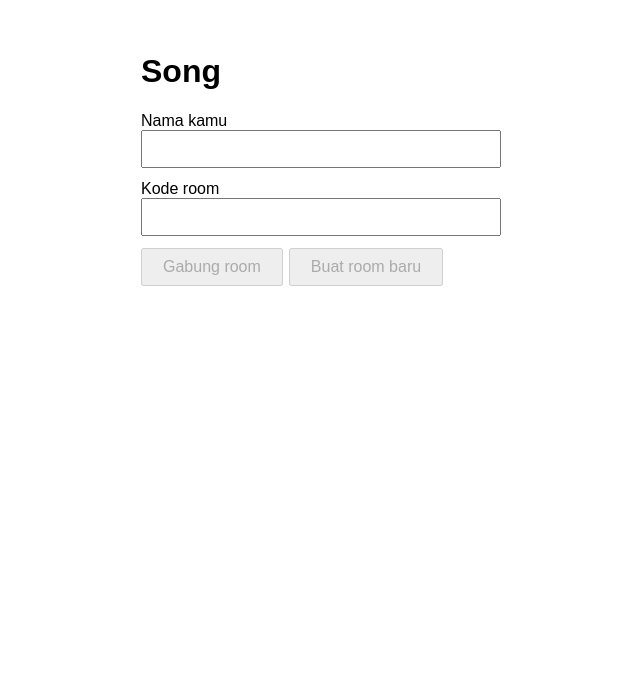
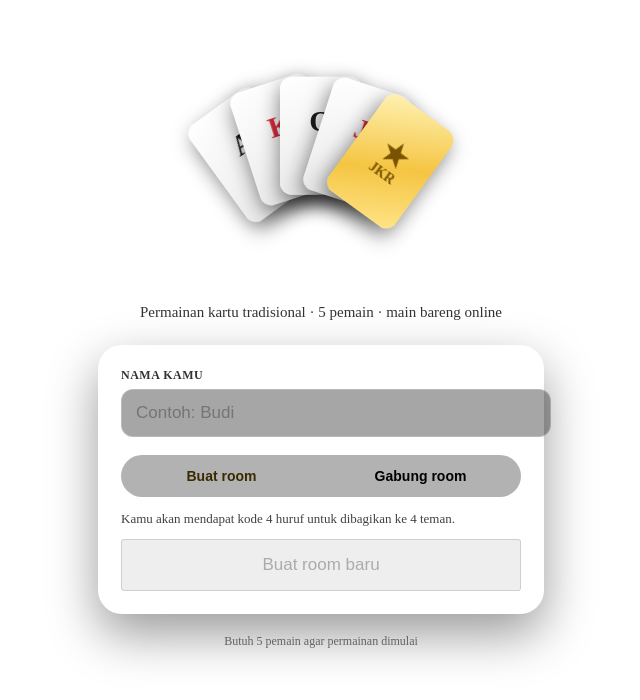
Before and after one commit to Gellael/websong, a React (Vite) app in the folder web/: page / in a window 1280 px wide. Shown: the top 700 px of the page, without its empty margins (319-959 px from the left). Built offline with nearby package versions, Linux system fonts and the light colour scheme.

Commit message:
UI seri lurus dan halaman masuk baru

```diff
--- a/web/src/App.css
+++ b/web/src/App.css
@@ -6,7 +6,28 @@
 .player.me { font-weight: bold; }
 .player.dead { opacity: 0.5; }
 .total { margin-top: 4px; font-size: 12px; color: #555; }
-.table { min-height: 110px; margin: 16px 0; padding: 12px; background: #1f6f43; color: #fff; border-radius: 12px; }
+.table {
+  min-height: 130px; padding: 14px; border-radius: 22px;
+  background: radial-gradient(ellipse at center, #1e7a51 0%, var(--felt) 70%, var(--felt-dark) 100%);
+  border: 6px solid #5a3b1c; box-shadow: inset 0 0 40px rgba(0,0,0,.5), 0 10px 30px rgba(0,0,0,.5);
+  display: flex; flex-direction: column; gap: 8px;
+}
+.graveyard, .pending {
+  margin-top: 14px; padding: 10px 14px; border-radius: 16px;
+  background: rgba(20, 20, 24, .75); border: 1px dashed rgba(255,255,255,.25);
+  display: flex; flex-direction: column; gap: 6px;
+}
+
+/* satu seri / set = satu baris lurus */
+.lane {
+  display: flex; align-items: center; gap: 12px; padding: 6px 10px;
+  background: rgba(0,0,0,.22); border-left: 4px solid var(--c, #888); border-radius: 12px;
+}
+.lane.dark { --c: #888; background: rgba(255,255,255,.06); }
+.lane-label { width: 78px; flex: none; display: flex; flex-direction: column; line-height: 1.2; }
+.lane-label b { font-size: 16px; color: var(--c, #fff); }
+.lane-label span { font-size: 11px; opacity: .85; white-space: nowrap; overflow: hidden; text-overflow: ellipsis; }
+.lane-cards { display: flex; flex-wrap: nowrap; gap: 6px; overflow-x: auto; padding: 4px 2px; }
 .series { margin-bottom: 6px; }
 .series-title { font-size: 13px; opacity: 0.9; }
 .card { width: 52px; height: 76px; border: 1px solid #888; border-radius: 6px; background: #fff; color: #111; font-size: 18px; display: flex; flex-direction: column; align-items: center; justify-content: center; cursor: pointer; }
@@ -22,9 +43,64 @@
 .result table { border-collapse: collapse; margin: 8px 0 16px; }
 .result td, .result th { border: 1px solid #ccc; padding: 6px 14px; text-align: center; }
 .result tr.me { font-weight: bold; }
-.lobby { max-width: 360px; }
-.lobby label { display: block; margin: 12px 0; }
-.lobby input { display: block; width: 100%; padding: 8px; font-size: 16px; box-sizing: border-box; }
+/* ---------- halaman masuk ---------- */
+.landing {
+  min-height: 100vh; display: flex; flex-direction: column; align-items: center;
+  padding: 40px 16px 24px; text-align: center; overflow: hidden;
+}
+.fan { position: relative; width: 280px; height: 150px; margin-bottom: 8px; }
+.fcard {
+  position: absolute; left: 50%; bottom: 0; width: 82px; height: 118px; margin-left: -41px;
+  background: linear-gradient(160deg, #fff, #e6e6e6); color: #1b1b1b; border-radius: 12px;
+  box-shadow: 0 8px 20px rgba(0,0,0,.5); display: flex; flex-direction: column;
+  align-items: center; justify-content: center; transform-origin: 50% 150%;
+  animation: float 4s ease-in-out infinite;
+}
+.fcard b { font-size: 30px; line-height: 1; }
+.fcard span { font-size: 26px; }
+.fcard.red { color: #d6283a; }
+.fcard.gold { background: linear-gradient(150deg, #fff3b8, #f5c542 55%, #ffe58a); color: #7a5300; }
+.fcard.gold span { font-size: 14px; font-weight: 800; }
+.c1 { transform: rotate(-36deg); animation-delay: 0s; }
+.c2 { transform: rotate(-18deg); animation-delay: .3s; }
+.c3 { transform: rotate(0deg); animation-delay: .6s; }
+.c4 { transform: rotate(18deg); animation-delay: .9s; }
+.c5 { transform: rotate(36deg); animation-delay: 1.2s; }
+@keyframes float { 50% { translate: 0 -8px; } }
+
+.hero-logo {
+  font-family: 'Playfair Display', serif; font-size: 84px; margin: 6px 0 0; line-height: 1;
+  background: linear-gradient(180deg, var(--gold2), var(--gold) 60%, #c98e0e);
+  -webkit-background-clip: text; background-clip: text; color: transparent;
+  filter: drop-shadow(0 4px 18px rgba(245,197,66,.35));
+}
+.tagline { opacity: .8; margin: 8px 0 24px; font-size: 15px; }
+
+.box {
+  width: min(400px, 100%); padding: 22px; text-align: left;
+  background: rgba(255,255,255,.08); border: 1px solid rgba(255,255,255,.18);
+  border-radius: 24px; backdrop-filter: blur(8px); box-shadow: 0 20px 50px rgba(0,0,0,.4);
+}
+.field span { display: block; font-size: 12px; font-weight: 700; opacity: .8; margin-bottom: 6px; letter-spacing: .5px; text-transform: uppercase; }
+.box input {
+  width: 100%; padding: 13px 14px; font-size: 17px; color: var(--text);
+  background: rgba(0,0,0,.35); border: 1px solid rgba(255,255,255,.22); border-radius: 12px; outline: none;
+}
+.box input:focus { border-color: var(--gold); box-shadow: 0 0 0 3px rgba(245,197,66,.25); }
+.tabs { display: grid; grid-template-columns: 1fr 1fr; gap: 6px; margin: 18px 0 14px; padding: 4px; background: rgba(0,0,0,.3); border-radius: 999px; }
+.tabs button { padding: 9px; font-weight: 700; font-size: 14px; color: var(--text); background: transparent; border: none; border-radius: 999px; cursor: pointer; }
+.tabs button.on { color: #3a2a00; background: linear-gradient(180deg, var(--gold2), var(--gold)); }
+.pane { display: flex; flex-direction: column; gap: 12px; }
+.hint { margin: 0; font-size: 13px; opacity: .75; }
+.btn.big { width: 100%; padding: 14px; font-size: 17px; }
+.box .codeinput { text-align: center; font-family: monospace; font-size: 28px; letter-spacing: 8px; font-weight: 800; text-transform: uppercase; }
+.foot { margin-top: 20px; font-size: 12px; opacity: .55; }
+
+@media (max-width: 640px) {
+  .hero-logo { font-size: 64px; }
+  .fan { transform: scale(.85); }
+  .lane-label { width: 60px; }
+}
 .topbar { display: flex; align-items: center; gap: 16px; }
 .topbar h1 { margin-right: auto; }
 .code { font-family: monospace; font-size: 1.2em; letter-spacing: 2px; }
--- a/web/src/App.tsx
+++ b/web/src/App.tsx
@@ -20,14 +20,28 @@ const loadSession = (): Session | null => {
   }
 }
 
+const loadName = () => {
+  try {
+    return localStorage.getItem('song-name') ?? ''
+  } catch {
+    return ''
+  }
+}
+
 export default function App() {
   const [session, setSession] = useState<Session | null>(loadSession)
-  const [name, setName] = useState('')
+  const [name, setName] = useState(loadName)
   const [room, setRoom] = useState('')
+  const [tab, setTab] = useState<'create' | 'join'>('create')
 
   const join = (code: string) => {
     const s = { room: code.trim().toUpperCase(), name: name.trim() }
     if (!s.room || !s.name) return
+    try {
+      localStorage.setItem('song-name', s.name)
+    } catch {
+      /* abaikan */
+    }
     sessionStorage.setItem('song-session', JSON.stringify(s))
     setSession(s)
   }
@@ -42,29 +56,66 @@ export default function App() {
     return <Game key={session.room} room={session.room} name={session.name} onLeave={leave} />
   }
 
+  const ready = name.trim().length > 0
+
   return (
-    <div className="app lobby">
-      <h1>Song</h1>
-      <label>
-        Nama kamu
-        <input value={name} maxLength={16} onChange={(e) => setName(e.target.value)} />
-      </label>
-      <label>
-        Kode room
+    <div className="landing">
+      <div className="fan" aria-hidden>
+        <div className="fcard c1"><b>A</b><span>♠</span></div>
+        <div className="fcard c2 red"><b>K</b><span>♥</span></div>
+        <div className="fcard c3"><b>Q</b><span>♣</span></div>
+        <div className="fcard c4 red"><b>J</b><span>♦</span></div>
+        <div className="fcard c5 gold"><b>★</b><span>JKR</span></div>
+      </div>
+
+      <h1 className="hero-logo">Song</h1>
+      <p className="tagline">Permainan kartu tradisional · 5 pemain · main bareng online</p>
+
+      <div className="box">
+        <label className="field">
+          <span>Nama kamu</span>
           <input
-          value={room}
-          maxLength={12}
-          onChange={(e) => setRoom(e.target.value.toUpperCase())}
+            value={name}
+            maxLength={16}
+            placeholder="Contoh: Budi"
+            onChange={(e) => setName(e.target.value)}
           />
         </label>
-      <div className="row">
-        <button disabled={!name.trim() || !room.trim()} onClick={() => join(room)}>
+
+        <div className="tabs">
+          <button className={tab === 'create' ? 'on' : ''} onClick={() => setTab('create')}>
+            Buat room
+          </button>
+          <button className={tab === 'join' ? 'on' : ''} onClick={() => setTab('join')}>
             Gabung room
           </button>
-        <button disabled={!name.trim()} onClick={() => join(randomCode())}>
+        </div>
+
+        {tab === 'create' ? (
+          <div className="pane">
+            <p className="hint">Kamu akan mendapat kode 4 huruf untuk dibagikan ke 4 teman.</p>
+            <button className="btn big" disabled={!ready} onClick={() => join(randomCode())}>
               Buat room baru
             </button>
           </div>
+        ) : (
+          <div className="pane">
+            <input
+              className="codeinput"
+              value={room}
+              maxLength={12}
+              placeholder="KODE"
+              onChange={(e) => setRoom(e.target.value.toUpperCase())}
+              onKeyDown={(e) => e.key === 'Enter' && ready && join(room)}
+            />
+            <button className="btn big" disabled={!ready || !room.trim()} onClick={() => join(room)}>
+              Gabung
+            </button>
+          </div>
+        )}
+      </div>
+
+      <p className="foot">Butuh 5 pemain agar permainan dimulai</p>
     </div>
   )
 }
--- a/web/src/Game.tsx
+++ b/web/src/Game.tsx
@@ -9,7 +9,7 @@ import {
   reviveOptions,
   type Option,
 } from './series'
-import type { Phase } from './types'
+import { posLabel, type Phase } from './types'
 
 const OUTCOME = { Song: 'SONG!', Leng: 'LENG!', AllDead: 'Semua pemain mati' } as const
 const COLORS = ['#ff6b6b', '#4dabf7', '#ffd43b', '#69db7c', '#da77f2']
@@ -148,18 +148,17 @@ export default function Game({ room, name: myName, onLeave }: Props) {
         })}
       </div>
 
-      <div className={`status ${myTurn || canOpen ? 'mine' : ''}`}>{status}</div>
-
       <div className="table">
         {view.table.length === 0 ? (
           <p className="empty">{phase === 'Opening' ? 'Seri pembuka belum dibuka' : 'Meja kosong'}</p>
         ) : (
           view.table.map((s, idx) => (
-            <div key={idx} className="series">
-              <div className="badge" style={{ background: COLORS[s.owner] }}>
-                #{idx + 1} · {nm(s.owner)}
+            <div key={idx} className="lane" style={{ ['--c' as string]: COLORS[s.owner] }}>
+              <div className="lane-label">
+                <b>#{idx + 1}</b>
+                <span>{nm(s.owner)}</span>
               </div>
-              <div className="row">
+              <div className="lane-cards">
                 {s.cards.map((p) => (
                   <CardView key={p.card.id} card={p.card} pos={p.pos} small />
                 ))}
@@ -168,6 +167,25 @@ export default function Game({ room, name: myName, onLeave }: Props) {
           ))
         )}
       </div>
+
+      {view.sets.length > 0 && (
+        <div className="graveyard">
+          <div className="gtitle">☠ Kartu mati</div>
+          {view.sets.map((d, i) => (
+            <div key={i} className="lane dark">
+              <div className="lane-label">
+                <b>{posLabel(d.rank)}</b>
+                <span>set #{i + 1}</span>
+              </div>
+              <div className="lane-cards">
+                {d.cards.map((c) => (
+                  <CardView key={c.id} card={c} small />
+                ))}
+              </div>
+            </div>
+          ))}
+        </div>
+      )}
 
       {view.sets.length > 0 && (
         <div className="graveyard">
```
Lines whose indentation alone changed are shown as unchanged.
